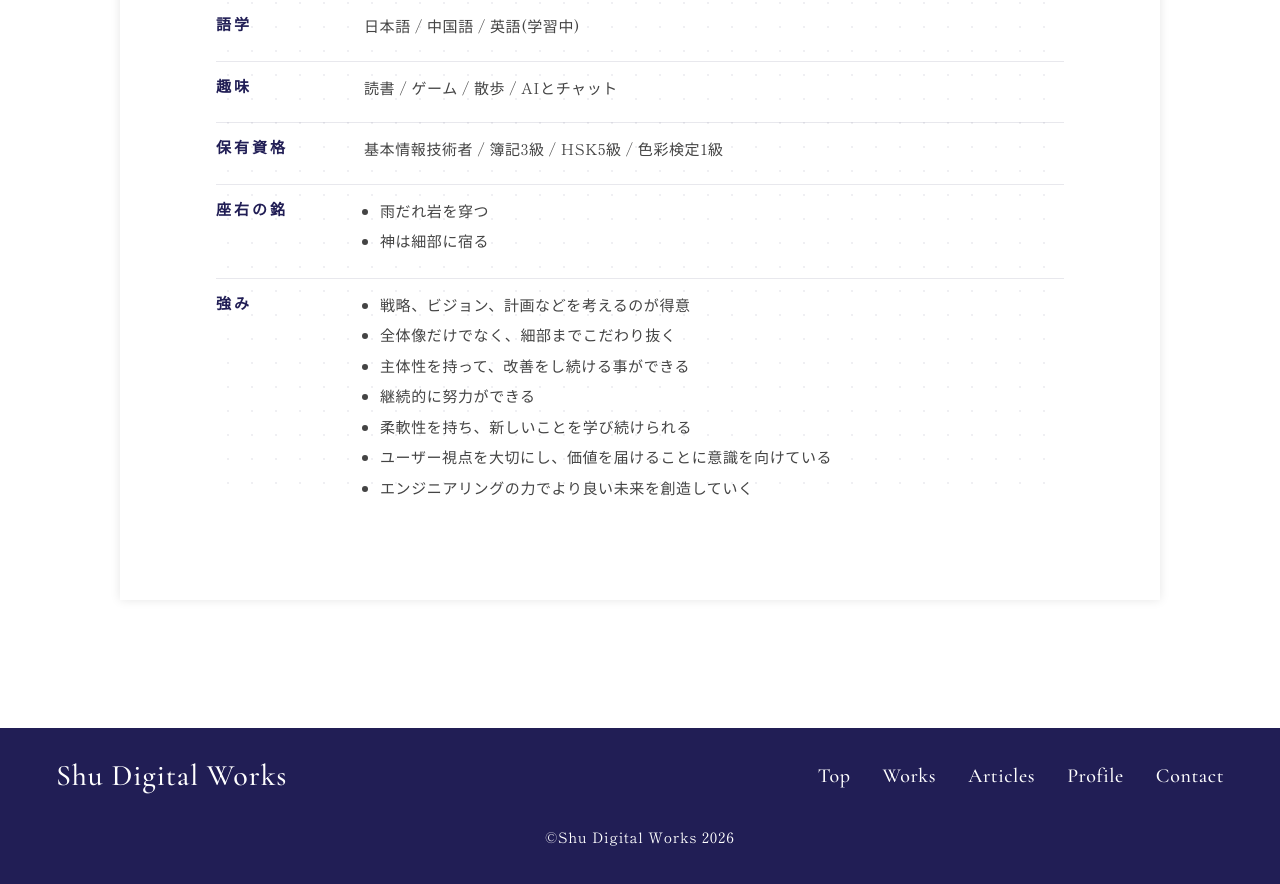
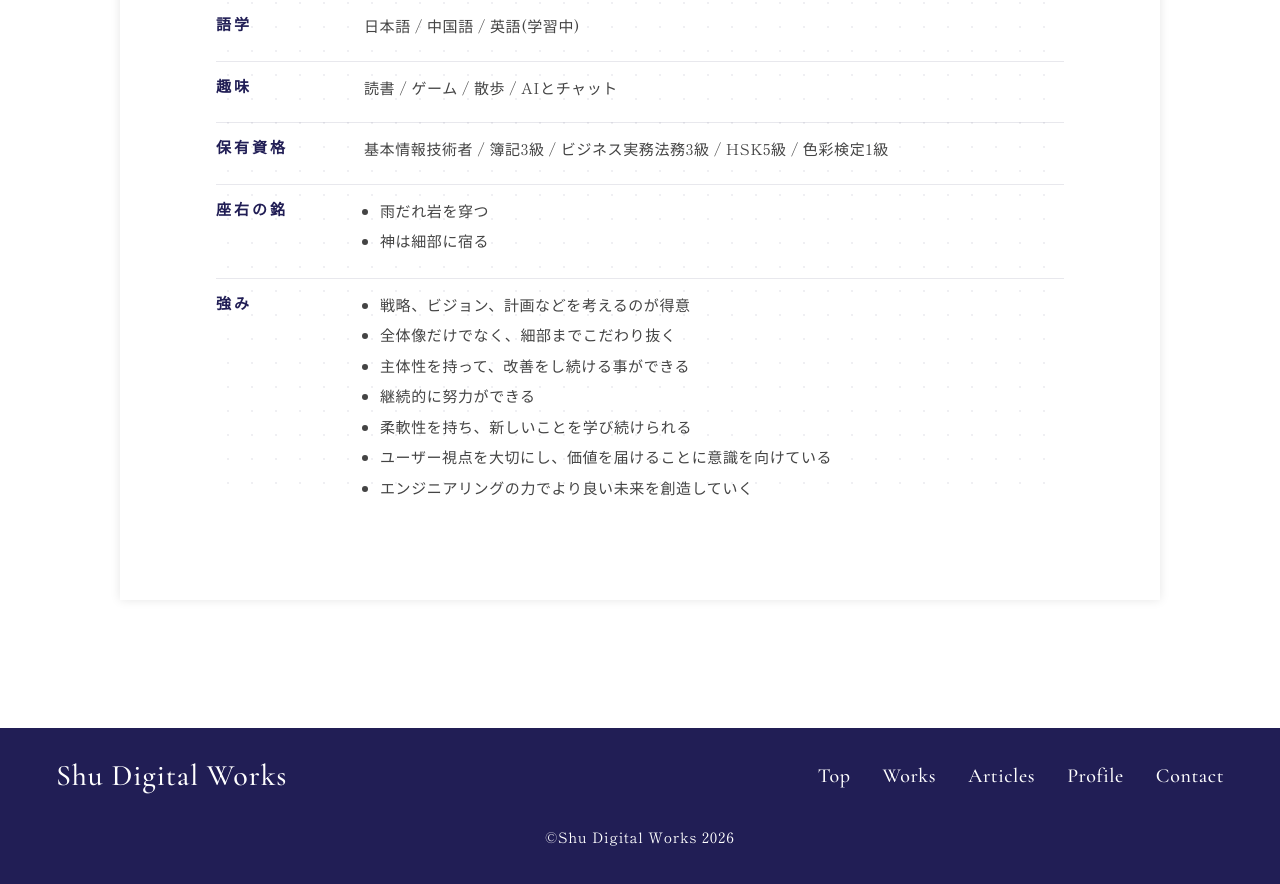
Before and after one commit to shu915/shu_portfolio_next, a Next.js app: page /profile in a window 1280 px wide. Shown: the part 1200-2084 px from the top of the page. Built offline with nearby package versions, Linux system fonts and the light colour scheme; no server answers.

Commit message:
プロフィールを更新

```diff
--- a/src/components/profile/ProfileMain.tsx
+++ b/src/components/profile/ProfileMain.tsx
@@ -72,7 +72,7 @@ export function ProfileMain() {
     },
     {
       label: "保有資格",
-      content: "基本情報技術者 / 簿記3級 / HSK5級 / 色彩検定1級",
+      content: "基本情報技術者 / 簿記3級 / ビジネス実務法務3級 / HSK5級 / 色彩検定1級",
     },
     {
       label: "座右の銘",
--- a/src/lib/sentry-init-options.ts
+++ b/src/lib/sentry-init-options.ts
@@ -11,6 +11,6 @@ export function getSentryInitOptions(): Pick<
     dsn,
     enabled: Boolean(dsn),
     sendDefaultPii: false,
-    tracesSampleRate: 0,
+    tracesSampleRate: 1.0,
   };
 }
```
